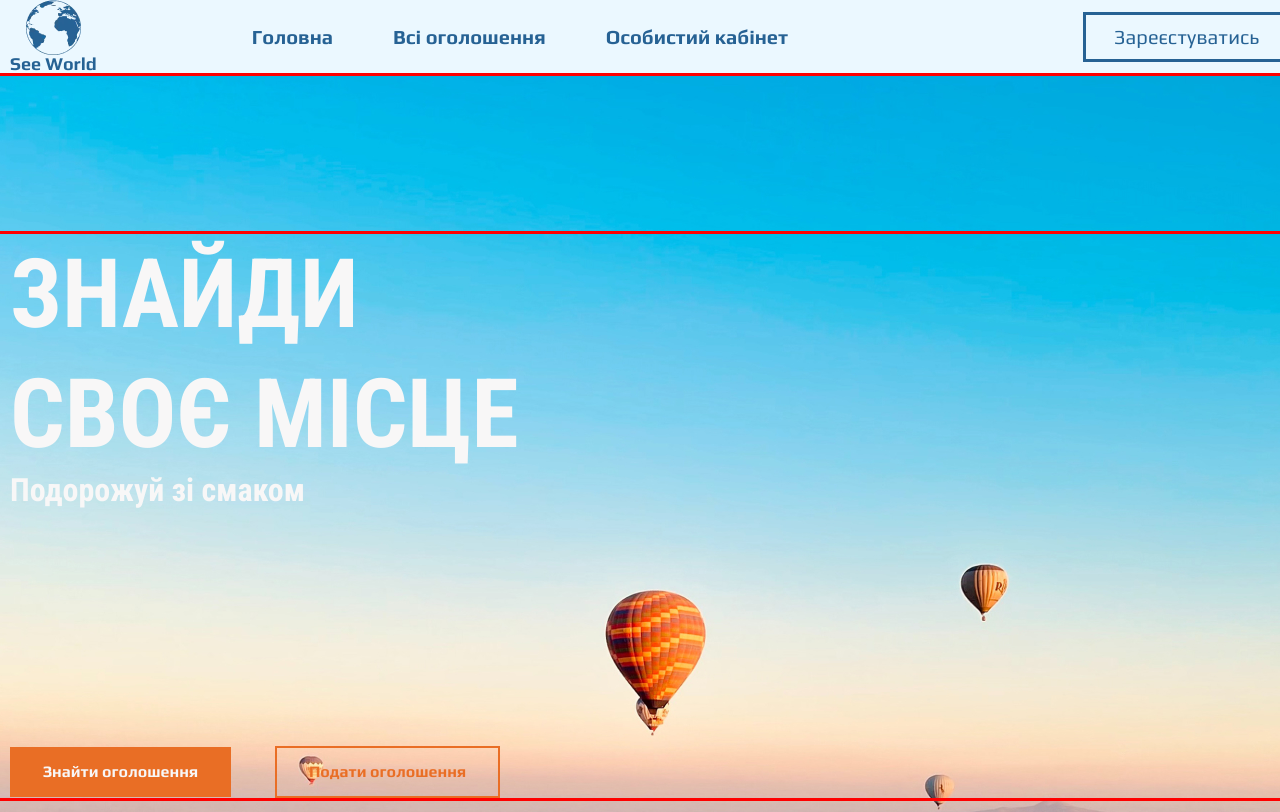
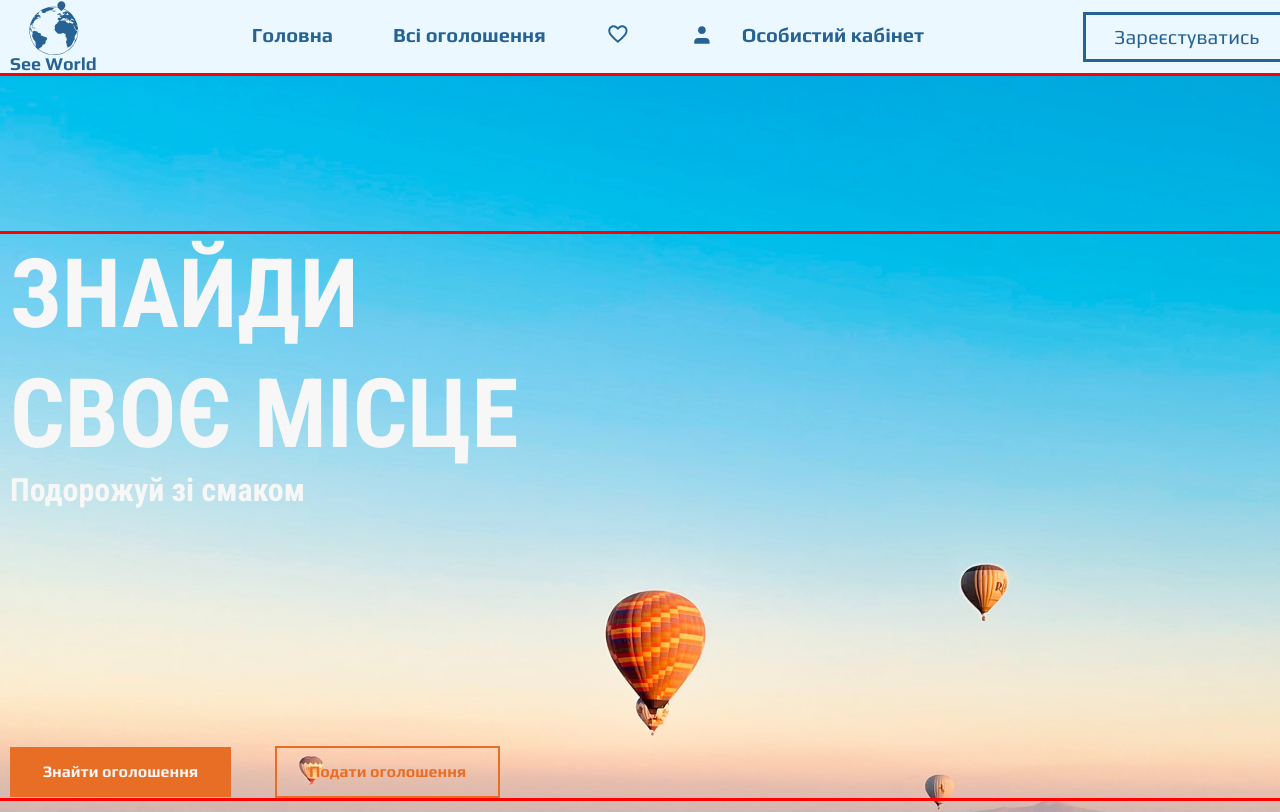
Before and after one commit to pypuc/see-world, a plain HTML site: page index.html in a window 1280 px wide. Shown: the top 812 px of the page. Drawn offline with nearby package versions, Linux system fonts and the light colour scheme; files that its build step writes are made by us from their sources.

Commit message:
icon style

```diff
--- a/index.html
+++ b/index.html
@@ -32,7 +32,12 @@
     <header class="header">
         <div class="container header-container">
             <a href="" class="header-logo">
-                <img src="./images/planet1.webp" alt="planet" class=" header-photo">
+                <svg class="header-icon">
+
+                    <use href="./images/symbol-defs.svg#icon-logo"></use>
+                </svg>
+
+
                 <p class="header-text">
                     See World
                 </p>
@@ -40,7 +45,22 @@
             <ul class="header-list">
                 <li class="hesder-item"><a href="" class="header-page">Головна </a></li>
                 <li class="header-item"><a href="" class="header-page">Всі оголошення</a></li>
-                <li class="header-item"><a href="" class="header-page">Особистий кабінет</a></li>
+
+                <li class="header-item"><a href="">
+                        <svg class="header-heart">
+                            <use href="./images/symbol-defs.svg#icon-heart"></use>
+                        </svg>
+                    </a>
+
+                </li>
+
+                <li class="header-item"><a href="" class="header-page header-flex ">
+                        <svg class="header-user">
+                            <use href="./images/symbol-defs.svg#icon-user"></use>
+                        </svg>
+
+                        Особистий кабінет</a></li>
+
             </ul>
             <button class="header-button">
                 Зареєстуватись
@@ -127,9 +147,9 @@
                         <p class="countries-text">14 120 готелів</p>
                     </li>
                     <li>
-                    <img class="countries-photo" src="./images/Firenze.webp" alt="Frirenze">
-                    <p class="countries-text">Firenze</p>
-                    <p class="countries-text">7 988 готелів</p>
+                        <img class="countries-photo" src="./images/Firenze.webp" alt="Frirenze">
+                        <p class="countries-text">Firenze</p>
+                        <p class="countries-text">7 988 готелів</p>
                     </li>
                     <li class="countries-item">
                         <img class="countries-photo" src="./images/roma.webp" alt="Roma">
--- a/style/style.css
+++ b/style/style.css
@@ -32,6 +32,8 @@ body {
 
 .header {}
 
+
+
 .header-container {
     display: flex;
     align-items: center;
@@ -42,6 +44,31 @@ body {
     display: flex;
     flex-direction: column;
     align-items: center;
+}
+
+.header-icon {
+    height: 55px;
+    width: 55px;
+    fill:var(--link-color);
+}
+
+.header-heart {
+    height: 24px;
+    width: 24px;
+    fill: var(--link-color);
+}
+
+.header-flex {
+    display: flex;
+    align-items: center;
+    gap: 28px;
+}
+
+.header-user {
+height: 24px;
+width: 24px;
+fill: var(--link-color);
+
 }
 
 .header-photo {
```
